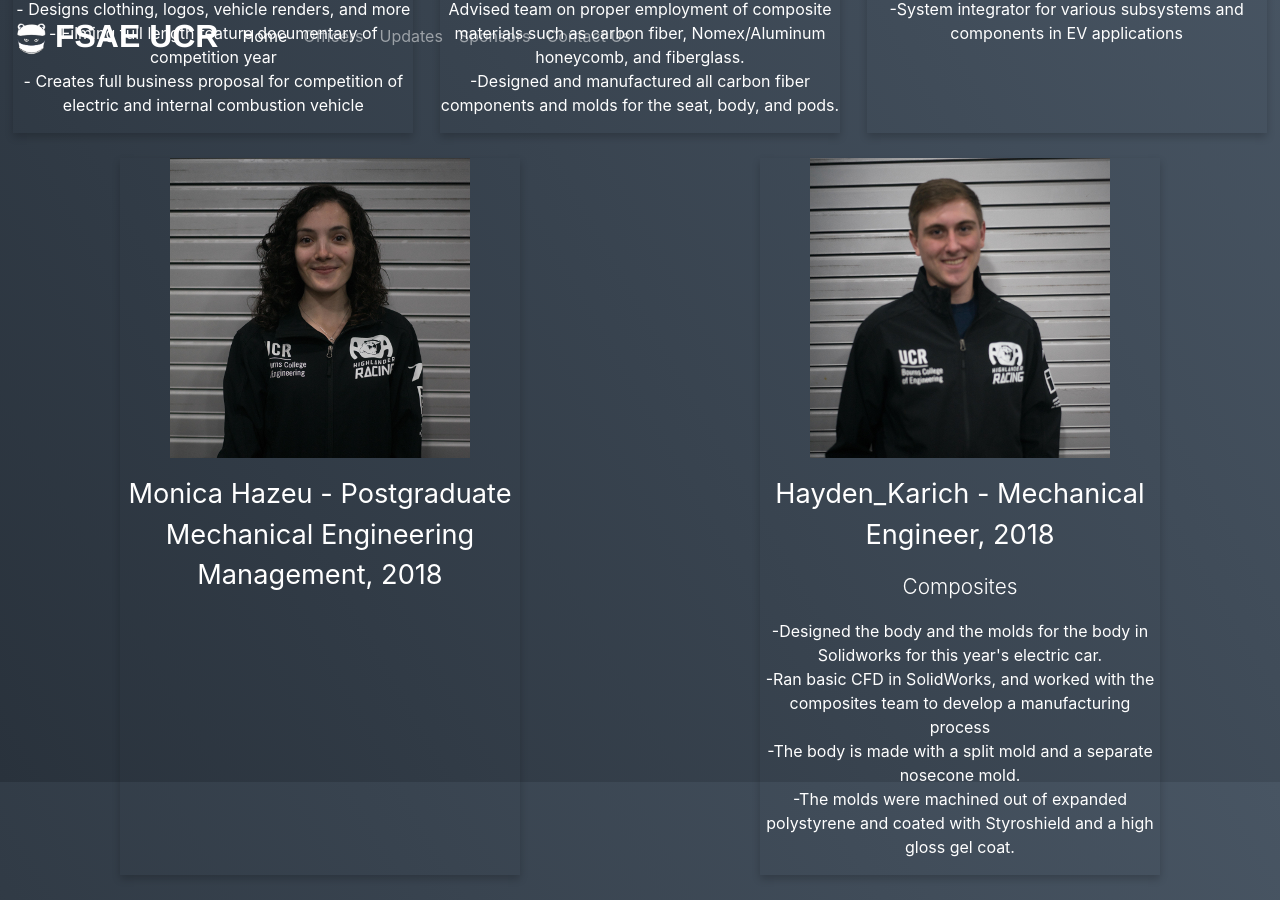
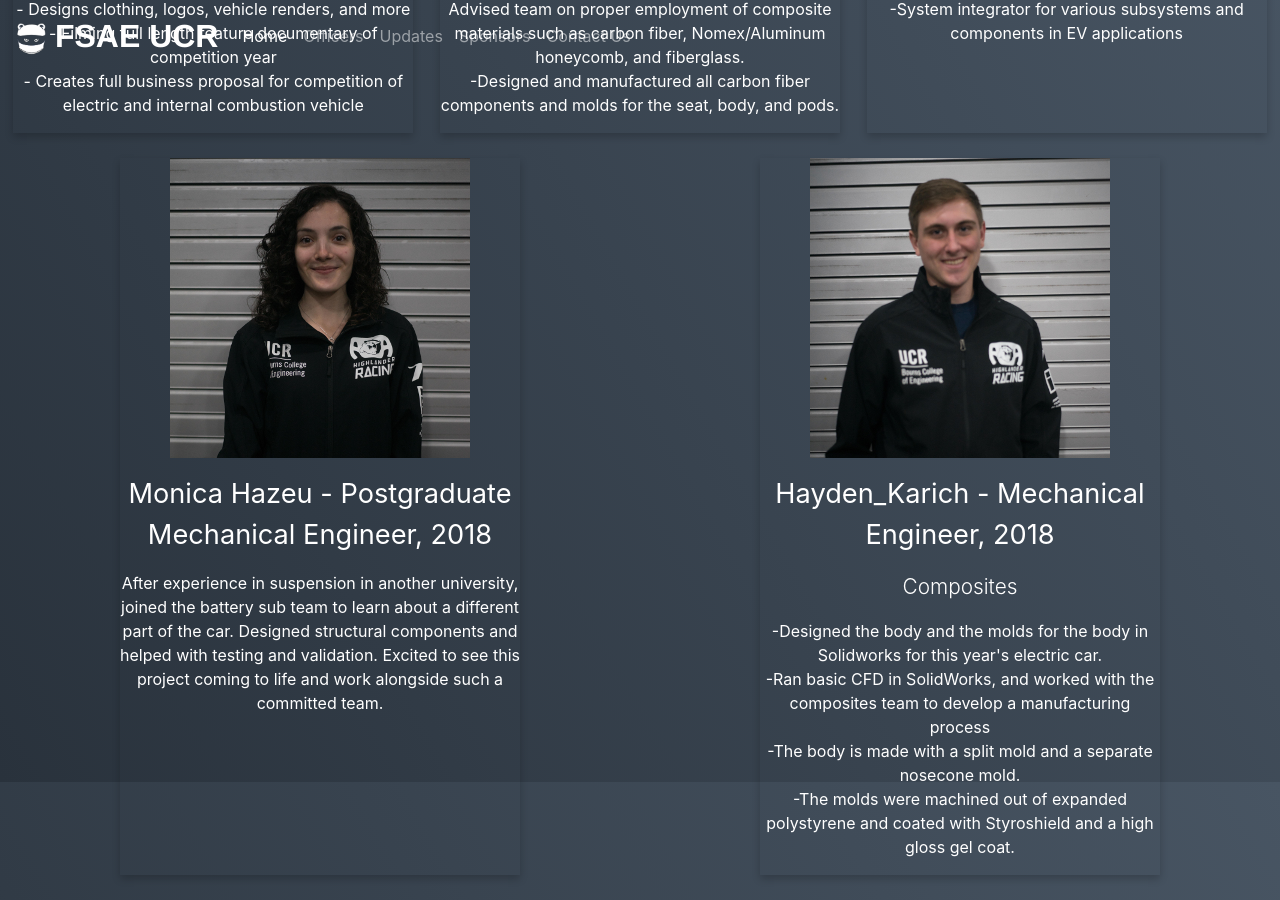
Before and after one commit to carlossantillana/SAEWebsite, a Jekyll site: the page built from html/officers.html, in a window 1280 px wide and 900 px high, scrolled down 3718 px. Built offline with Jekyll 4.4.1, drawn with Linux system fonts in a browser that asks for light colours; nearby versions of some CDN libraries.

Commit message:
updated Monica's excerpt

```diff
--- a/html/officers.html
+++ b/html/officers.html
@@ -119,9 +119,13 @@ Advised team on proper employment of composite materials such as carbon fiber, N
 </div>
 <div class="leader"><a href="https://www.linkedin.com/in/monicahazeu/" </a>
 <p style="text-align: center;"><img class="size-medium wp-image-132 aligncenter" src="../assets/officers/Monica_Hazeu.png" alt="Monica" width="300" height="300" /></p>
-<p class = "name">Monica Hazeu - Postgraduate Mechanical Engineering Management, 2018</p>
+<p class = "name">Monica Hazeu - Postgraduate Mechanical Engineer, 2018</p>
 <p class = "lead"></p>
-<p class = "excerpt"> </p>
+<p class = "excerpt">After experience in suspension in another university,
+     joined the battery sub team to learn about a different part of the car.
+     Designed structural components and helped with testing and validation.
+     Excited to see this project coming to life and work alongside such
+      a committed team. </p>
 </div>
 <div class="leader"><a href="https://www.linkedin.com/in/hayden-karich-a2b8a971/" </a>
 <p style="text-align: center;"><img class="size-medium wp-image-132 aligncenter" src="../assets/officers/Hayden_Karich.png" alt="Hayden" width="300" height="300" /></p>
```
Also changed, not shown: 2 other files.
